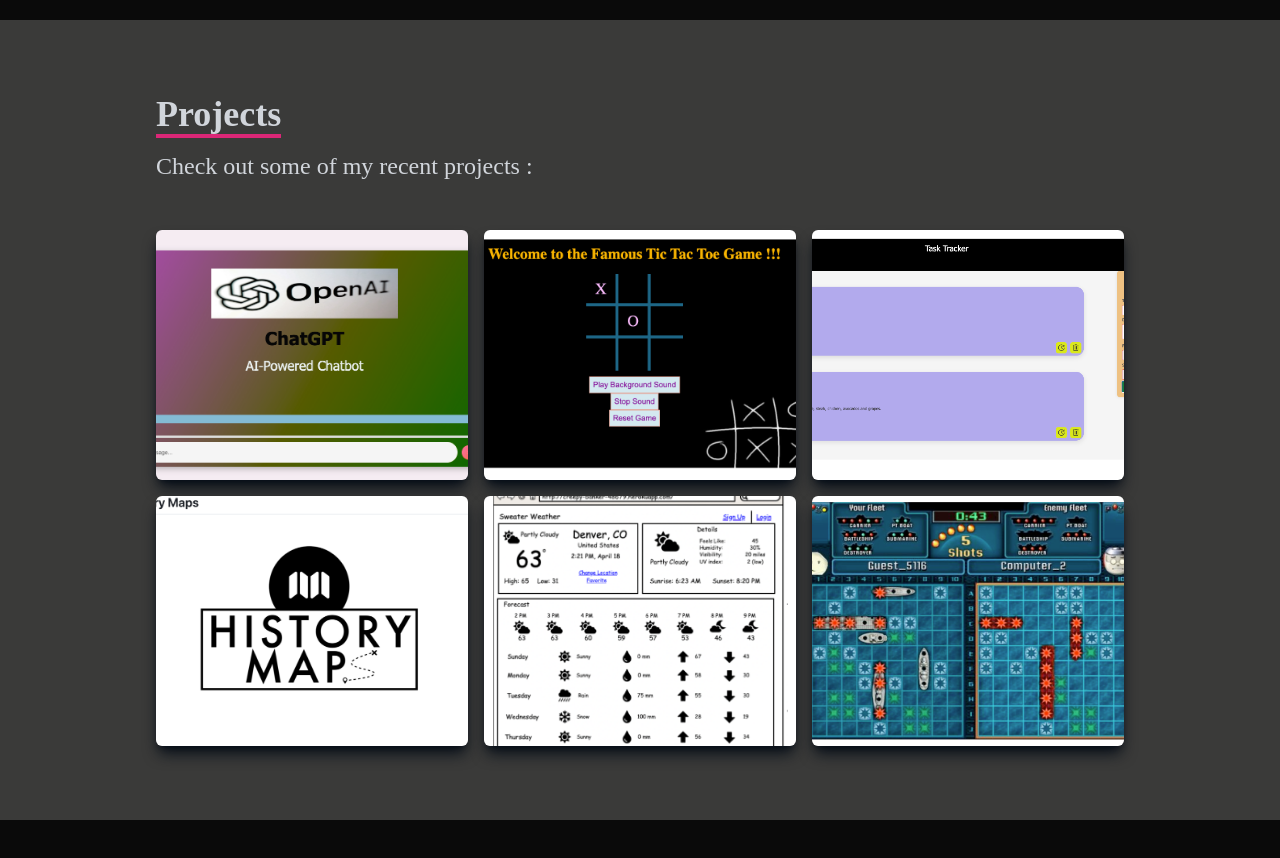
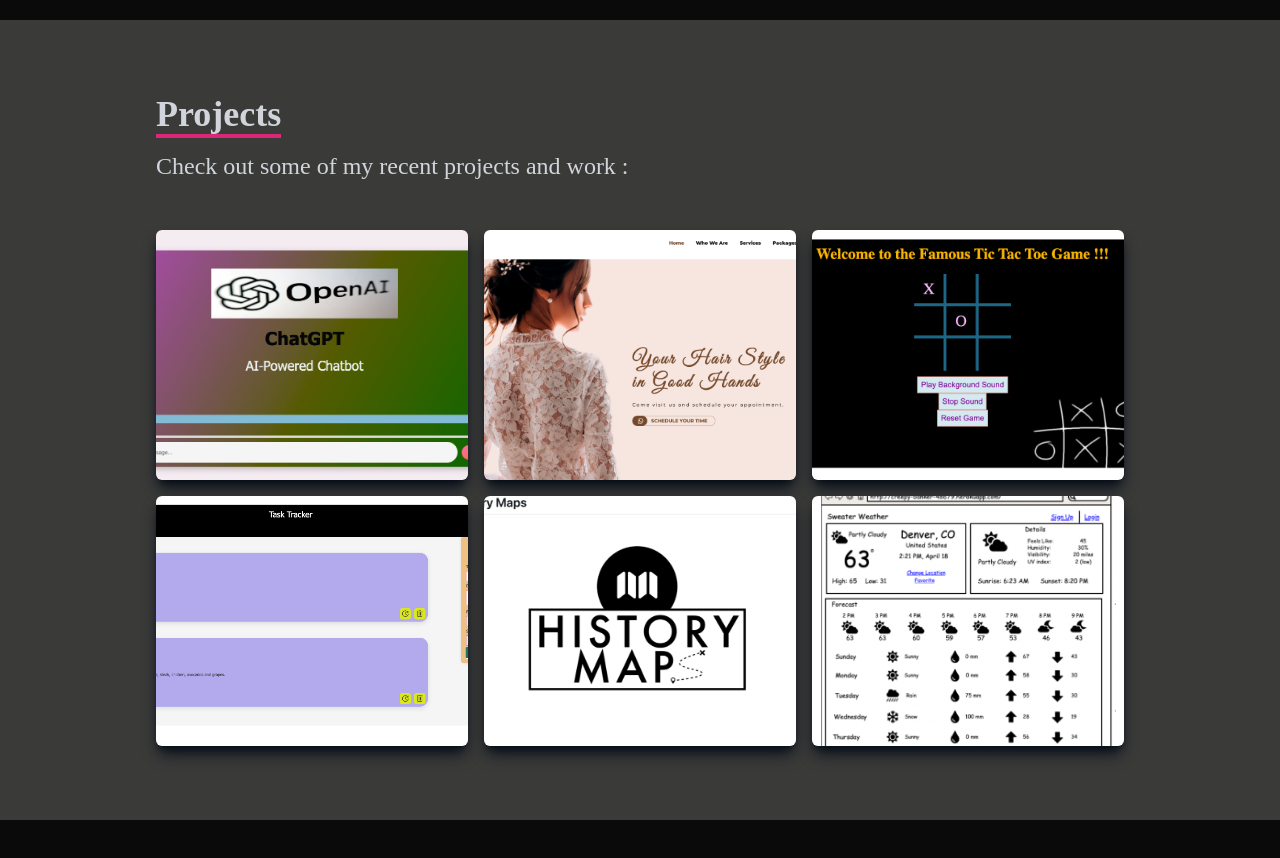
Before and after one commit to Oscar-Santos/OscarsPortfolio, a React (Create React App) app: page / in a window 1280 px wide. Shown: the part 2380-3238 px from the top of the page. Built offline with nearby package versions, Linux system fonts and the light colour scheme.

Commit message:
refactor projects page

```diff
--- a/src/components/Projects.js
+++ b/src/components/Projects.js
@@ -11,7 +11,7 @@ const Projects = () => {
           <p className='text-4xl font-bold inline border-b-4 text-gray-300 border-pink-600'>
             Projects
           </p>
-          <p className='text-2xl py-4'>Check out some of my recent projects :</p>
+          <p className='text-2xl py-4'>Check out some of my recent projects and work :</p>
         </div>
 
 {/* container for projects */}
--- a/src/data/data.js
+++ b/src/data/data.js
@@ -2,7 +2,7 @@ import Chatbot from '../assets/projects/chatbot.png'
 import TaskTracker from '../assets/projects/task_tracker.png'
 import HistoryMaps from '../assets/projects/history_maps.png'
 import WeatherSweather from '../assets/projects/weather_sweather.png'
-import Battleship from '../assets/projects/battleship.png'
+import Ana from '../assets/projects/anahs.png'
 import Tic from '../assets/projects/tic.png'
 
 export const data=[
@@ -15,6 +15,13 @@ export const data=[
     },
     {
         id:2,
+        name:"Ana Rio's Hair Salon Site",
+        image:Ana,
+        github:"https://github.com/Oscar-Santos/hair-salon",
+        live:"https://hair-salon-green.vercel.app/",
+    },
+    {
+        id:3,
         name:"Tic Tac Toe Game",
         image:Tic,
         github:"https://github.com/Oscar-Santos/tic_tac_toe_game_javascript",
@@ -41,12 +48,6 @@ export const data=[
         github:"https://github.com/Oscar-Santos/weather_sweater",
         live:"",
     },
-    {
-        id:6,
-        name:"Battleship Game",
-        image:Battleship,
-        github:"https://github.com/Oscar-Santos/battleship",
-        live:"",
-    }
+
 
 ]
```
Also changed, not shown: src/assets/projects/anahs.png (added).
